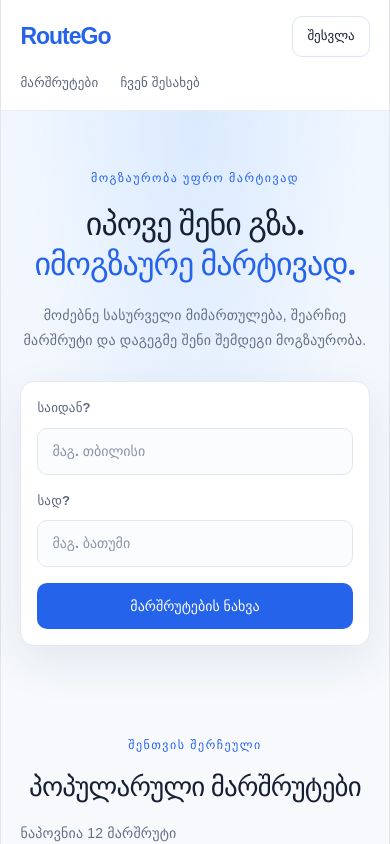
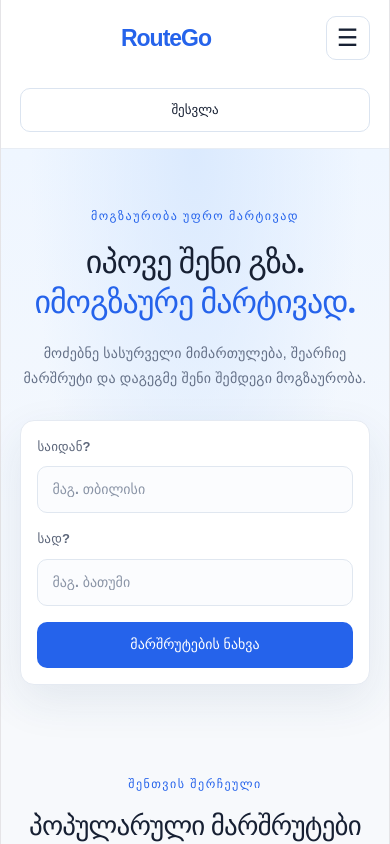
Before and after one commit to Achi879/routego, a React (Vite) app: page / in a window 390 px wide. Shown: the top 844 px of the page. Built offline with nearby package versions, Linux system fonts and the light colour scheme.

Commit message:
Add responsive mobile navigation

```diff
--- a/src/App.css
+++ b/src/App.css
@@ -31,6 +31,20 @@
   gap: 24px;
   background: #ffffff;
   border-bottom: 1px solid #e8edf4;
+}
+
+.menu-toggle {
+  display: none;
+  align-items: center;
+  justify-content: center;
+  width: 44px;
+  height: 44px;
+  border: 1px solid #dbe4f0;
+  border-radius: 10px;
+  background: #ffffff;
+  color: #172033;
+  font-size: 24px;
+  cursor: pointer;
 }
 
 .logo {
@@ -641,3 +655,58 @@
     transform: none;
   }
 }
+
+
+@media (max-width: 650px) {
+  .navbar {
+    display: grid;
+    grid-template-columns: minmax(0, 1fr) auto;
+    align-items: center;
+    gap: 14px;
+  }
+
+  .menu-toggle {
+    display: inline-flex;
+    grid-column: 2;
+    grid-row: 1;
+  }
+
+  .navbar nav {
+    display: none;
+    grid-column: 1 / -1;
+    grid-row: 2;
+    width: 100%;
+    flex-direction: column;
+    align-items: stretch;
+    gap: 0;
+    padding: 8px 0;
+    border-top: 1px solid #e8edf4;
+  }
+
+  .navbar nav.nav-open {
+    display: flex;
+  }
+
+  .navbar nav a {
+    display: block;
+    padding: 13px 8px;
+    font-size: 15px;
+  }
+
+  .login-button {
+    grid-column: 1 / -1;
+    grid-row: 3;
+    width: 100%;
+    min-height: 44px;
+  }
+}
+
+@media (min-width: 651px) {
+  .navbar nav {
+    display: flex;
+  }
+
+  .menu-toggle {
+    display: none;
+  }
+}
--- a/src/App.jsx
+++ b/src/App.jsx
@@ -90,7 +90,7 @@
     price: 30,
     icon: '🍃',
     category: 'გურია',
-    description: 'გურიის რეგიონი',
+    description: 'გურიის მიმართულება',
   },
   {
     id: 'tbilisi-mestia',
@@ -139,15 +139,14 @@
 ]
 
 function App() {
+  const [menuOpen, setMenuOpen] = useState(false)
   const [fromCity, setFromCity] = useState('')
   const [toCity, setToCity] = useState('')
-
   const [debouncedFrom, setDebouncedFrom] = useState('')
   const [debouncedTo, setDebouncedTo] = useState('')
-
   const [selectedRoute, setSelectedRoute] = useState(null)
 
-  // Debounce: ძიება სრულდება აკრეფის შეწყვეტიდან 300 ms-ის შემდეგ.
+  // ძიება სრულდება აკრეფის შეწყვეტიდან 300 ms-ის შემდეგ.
   useEffect(() => {
     const timeoutId = setTimeout(() => {
       setDebouncedFrom(fromCity.trim())
@@ -235,13 +234,45 @@
   return (
     <div className="app">
       <header className="navbar">
-        <a className="logo" href="/">
+        <a
+          className="logo"
+          href="/"
+          onClick={() => setMenuOpen(false)}
+        >
           RouteGo
         </a>
 
-        <nav aria-label="მთავარი ნავიგაცია">
-          <a href="#routes">მარშრუტები</a>
-          <a href="/about.html">ჩვენ შესახებ</a>
+        <button
+          className="menu-toggle"
+          type="button"
+          aria-label={menuOpen ? 'მენიუს დახურვა' : 'მენიუს გახსნა'}
+          aria-expanded={menuOpen}
+          aria-controls="main-navigation"
+          onClick={() => setMenuOpen((open) => !open)}
+        >
+          <span aria-hidden="true">
+            {menuOpen ? '✕' : '☰'}
+          </span>
+        </button>
+
+        <nav
+          id="main-navigation"
+          className={menuOpen ? 'nav-open' : ''}
+          aria-label="მთავარი ნავიგაცია"
+        >
+          <a
+            href="#routes"
+            onClick={() => setMenuOpen(false)}
+          >
+            მარშრუტები
+          </a>
+
+          <a
+            href="/about.html"
+            onClick={() => setMenuOpen(false)}
+          >
+            ჩვენ შესახებ
+          </a>
         </nav>
 
         <button className="login-button" type="button">
@@ -379,6 +410,7 @@
               <p>
                 სცადე სხვა ქალაქის სახელი ან შეცვალე საძიებო ტექსტი.
               </p>
+
               <button
                 type="button"
                 onClick={() => {
@@ -399,15 +431,19 @@
               aria-live="polite"
             >
               <h3 id="selected-route-title">არჩეული მარშრუტი</h3>
+
               <p>
                 {selectedRouteDetails.from} — {selectedRouteDetails.to}
               </p>
+
               <p>
                 მგზავრობის დრო: {selectedRouteDetails.duration}
               </p>
+
               <p>
                 ფასი: {selectedRouteDetails.price} ₾-დან
               </p>
+
               <p className="booking-note">
                 ეს არის დემო არჩევა. ბილეთის რეალური დაჯავშნა ჯერ
                 არ არის დაკავშირებული სისტემასთან.
```
